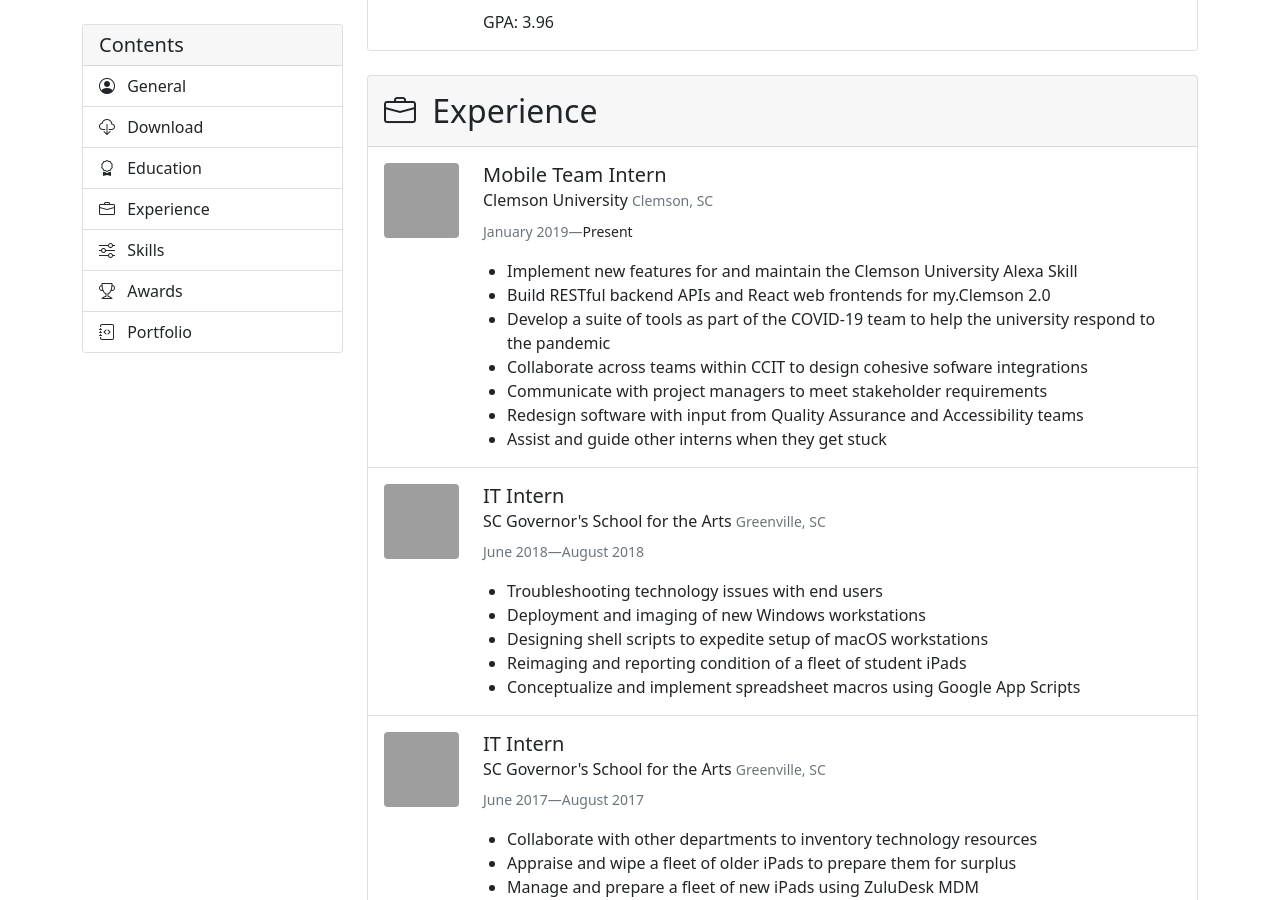
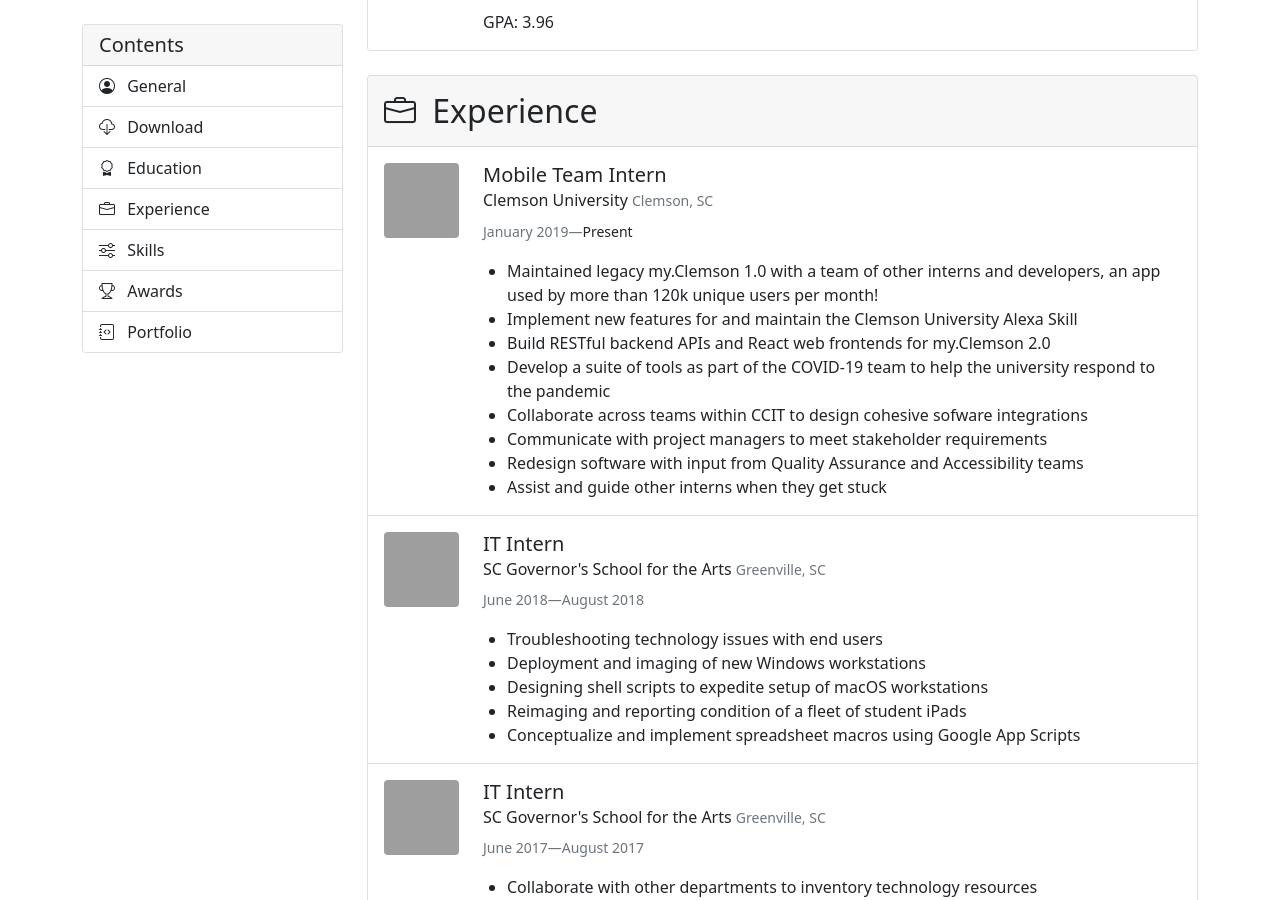
Before and after one commit to BenJetson/benjetson.github.io, a Jekyll site: the page built from resume.html, in a window 1280 px wide and 900 px high, scrolled down 638 px, cut to the strip 0-900 px from the top of the window. Built offline with Jekyll 4.4.1, drawn with Linux system fonts in a browser that asks for light colours; grey boxes are pictures that could not be loaded.

Commit message:
Add legacy my.Clemson statistics. #8

```diff
--- a/_data/resume.yml
+++ b/_data/resume.yml
@@ -31,6 +31,8 @@
       end: null
     logo: https://live.staticflickr.com/65535/51210648772_2e277669d4_m.jpg
     accomplishments:
+      - Maintained legacy my.Clemson 1.0 with a team of other interns and developers,
+        an app used by more than 120k unique users per month!
       - Implement new features for and maintain the Clemson University Alexa
         Skill
       - Build RESTful backend APIs and React web frontends for my.Clemson 2.0
```
